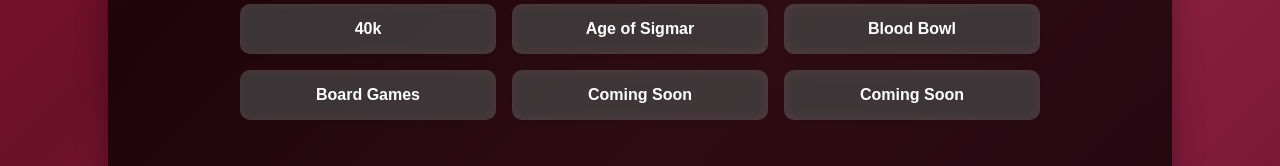
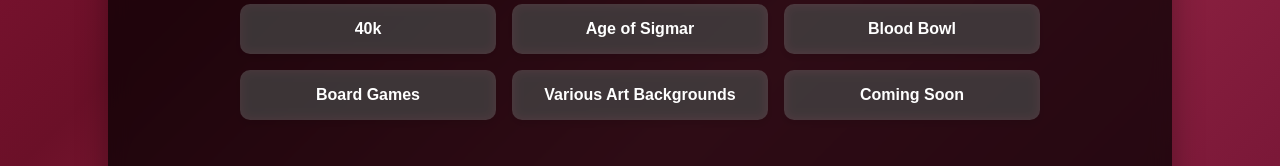
Before and after one commit to Kez-Rez/countdowntimer, a plain HTML site: page index.html in a window 1280 px wide. Shown: the part 439-605 px from the top of the page. Drawn offline with Linux system fonts and the light colour scheme.

Commit message:
link added

```diff
--- a/index.html
+++ b/index.html
@@ -135,7 +135,7 @@ h1 {
       <a class="link-card" href="AoS/AoS_countdown.html">Age of Sigmar</a>
       <a class="link-card" href="Bloodbowl/Blood_bowl_countdown.html">Blood Bowl</a>
       <a class="link-card" href="Board_Games/boardgame_countdown.html">Board Games</a>
-      <a class="link-card" href="game1.html">Coming Soon</a>
+      <a class="link-card" href="Art_Backgrounds/Art_Backgrounds_countdown.html">Various Art Backgrounds</a>
       <a class="link-card" href="about.html">Coming Soon</a>
     </div>
 
```
